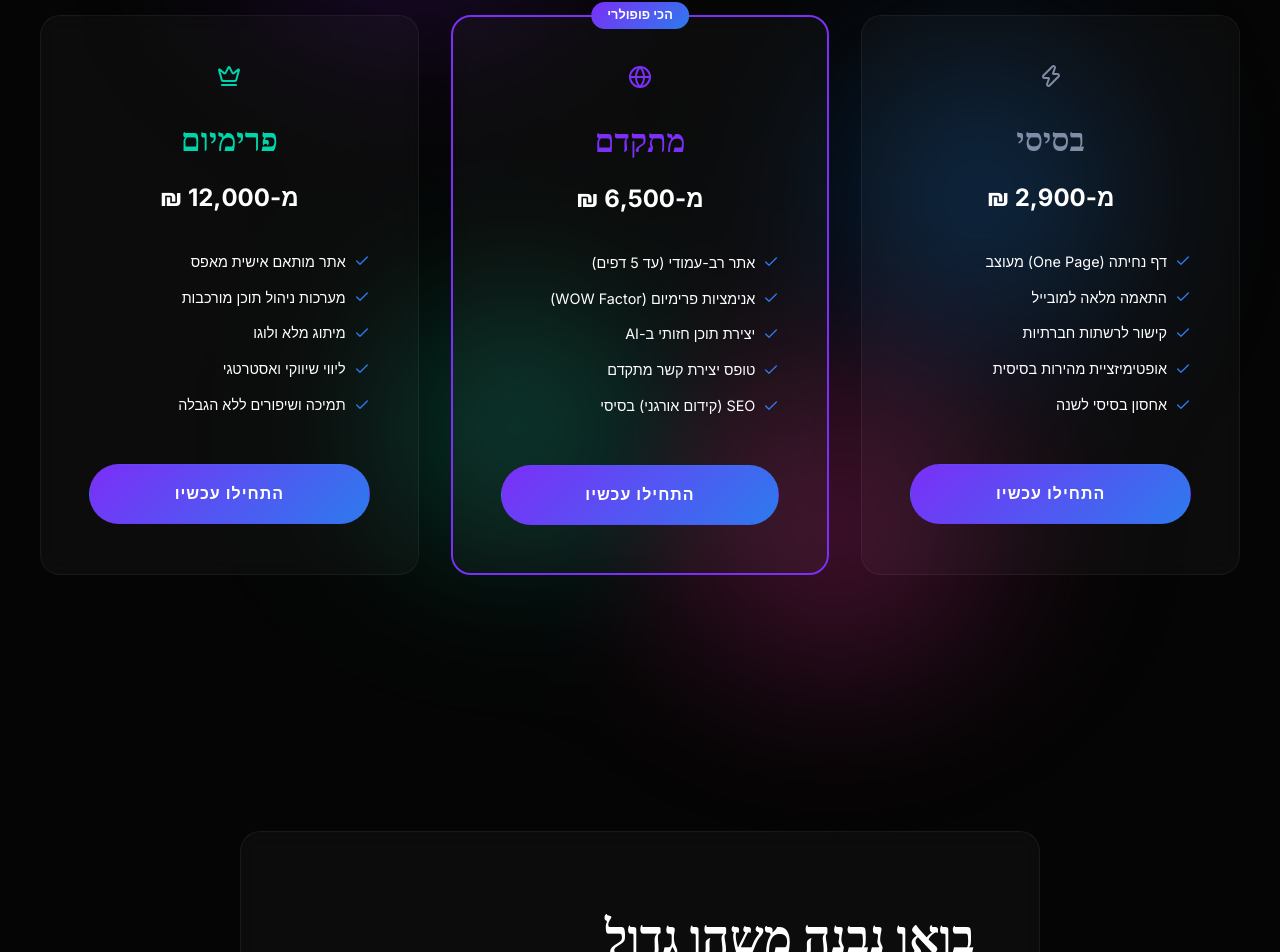
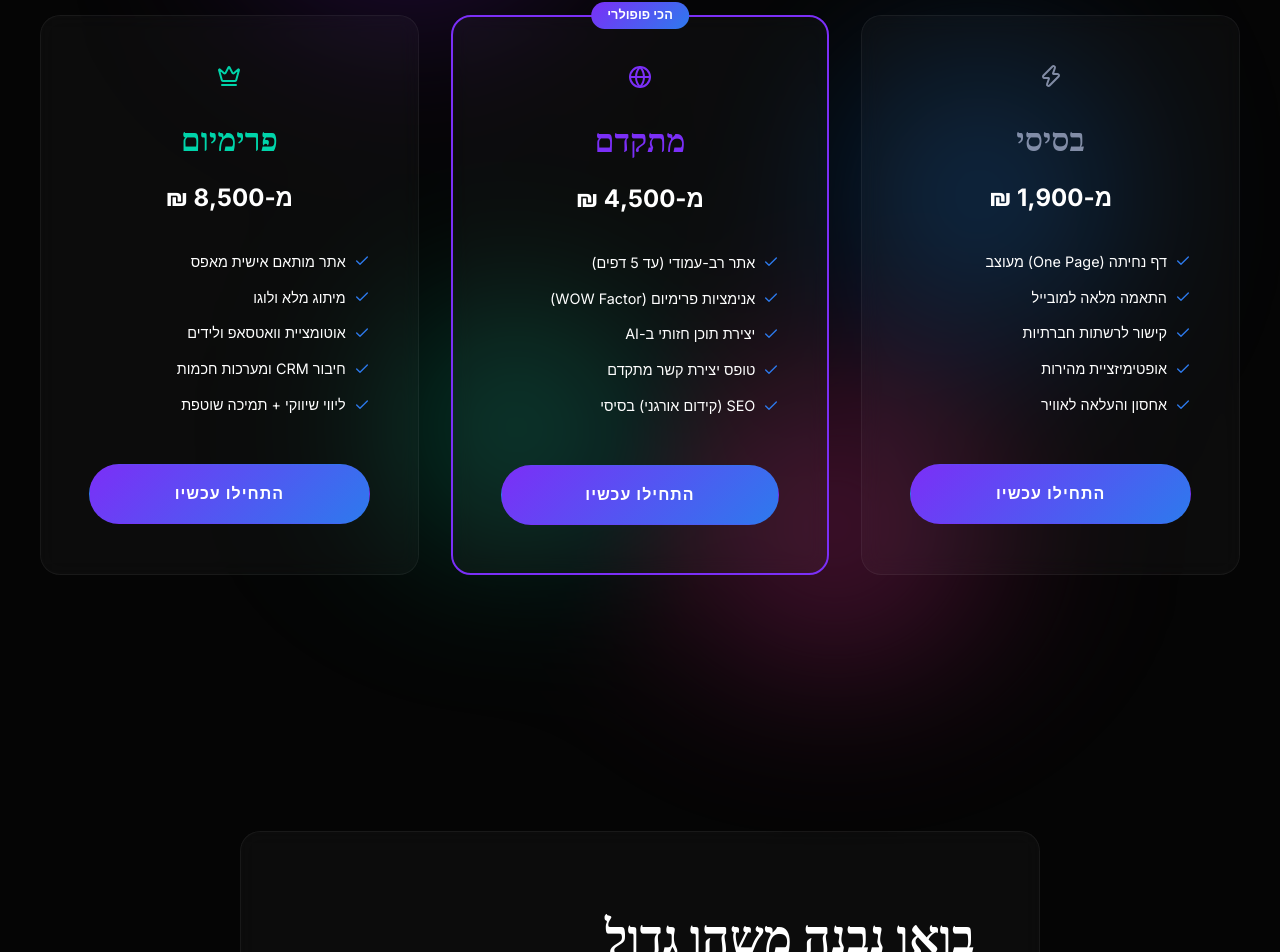
Before and after one commit to natanMeT/dev-luxe, a React (Vite) app: page / in a window 1280 px wide. Shown: the part 2161-3113 px from the top of the page. Built offline with nearby package versions, Linux system fonts and the light colour scheme.

Commit message:
update pricing and add automations

```diff
--- a/src/App.jsx
+++ b/src/App.jsx
@@ -11,20 +11,20 @@ const OnyxPortfolio = () => {
     {
       name: 'בסיסי',
       icon: <Zap className="w-8 h-8" />,
-      price: 'מ-2,900 ₪',
+      price: 'מ-1,900 ₪',
       features: [
         'דף נחיתה (One Page) מעוצב',
         'התאמה מלאה למובייל',
         'קישור לרשתות חברתיות',
-        'אופטימיזציית מהירות בסיסית',
-        'אחסון בסיסי לשנה'
+        'אופטימיזציית מהירות',
+        'אחסון והעלאה לאוויר'
       ],
       color: 'rgba(180, 190, 220, 0.7)'
     },
     {
       name: 'מתקדם',
       icon: <Globe className="w-8 h-8" />,
-      price: 'מ-6,500 ₪',
+      price: 'מ-4,500 ₪',
       features: [
         'אתר רב-עמודי (עד 5 דפים)',
         'אנימציות פרימיום (WOW Factor)',
@@ -38,13 +38,13 @@ const OnyxPortfolio = () => {
     {
       name: 'פרימיום',
       icon: <Crown className="w-8 h-8" />,
-      price: 'מ-12,000 ₪',
+      price: 'מ-8,500 ₪',
       features: [
         'אתר מותאם אישית מאפס',
-        'מערכות ניהול תוכן מורכבות',
         'מיתוג מלא ולוגו',
-        'ליווי שיווקי ואסטרטגי',
-        'תמיכה ושיפורים ללא הגבלה'
+        'אוטומציית וואטסאפ ולידים',
+        'חיבור CRM ומערכות חכמות',
+        'ליווי שיווקי + תמיכה שוטפת'
       ],
       color: '#00d4aa'
     }
```
